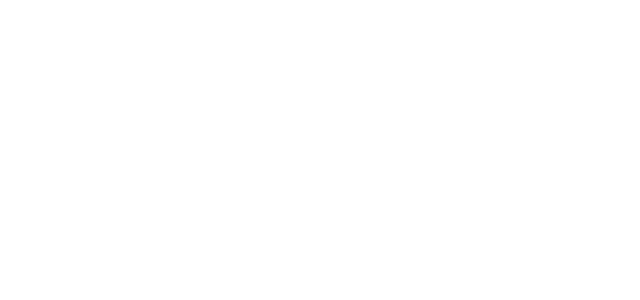
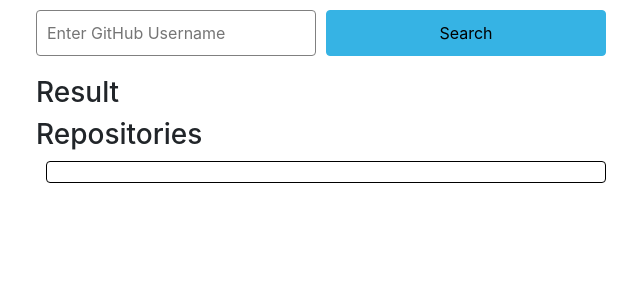
Before and after one commit to kr-mustali/reactapp, a React (Create React App) app: page /gitsearch in a window 1280 px wide. Before the commit this address had no page. Shown: the top 300 px of the page, without its empty margins (314-954 px from the left). Built offline with nearby package versions, Linux system fonts and the light colour scheme.

Commit message:
git search app

```diff
--- a/src/App.js
+++ b/src/App.js
@@ -4,6 +4,7 @@ import { BrowserRouter, Routes, Route } from "react-router-dom";
 import Context from "./Context";
 import Counter from "./pages/Counter";
 import Restapi from "./pages/Restapi";
+import GithubUserSearch from "./pages/GithubUserSearch";
 
 function App() {
   return (
@@ -14,6 +15,7 @@ function App() {
           <Route path="/form" element={<Form />} />
           <Route path="/counter" element={<Counter />} />
           <Route path="/restapi" element={<Restapi />} />
+          <Route path="/gitsearch" element={<GithubUserSearch />} />
         </Routes>
       </BrowserRouter>
     </Context>
--- /dev/null
+++ b/src/pages/GithubUserSearch.js
@@ -0,0 +1,94 @@
+import { useState } from "react";
+import "./github.css";
+
+const API_URL = "https://api.github.com";
+
+export default function GithubUserSearch() {
+  const [username, setUserName] = useState("");
+  const [results, setResults] = useState([]);
+  const [repos, setRepos] = useState([]);
+
+  async function fetchResult(username) {
+    try {
+      const response = await fetch(`${API_URL}/search/users?q=${username}`);
+      const data = await response.json();
+      setResults(data.items);
+    } catch (e) {}
+  }
+  // curl -H 'Authorization: token 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' https://api.github.com/users/mustali17/repos
+
+  async function fetchRepos(username) {
+    try {
+      const response = await fetch(`${API_URL}/users/${username}/repos`, {
+        headers: {
+          Authorization: "token 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",
+        },
+      });
+      const data = await response.json();
+      setRepos(data);
+    } catch (e) {
+      console.log(e.message);
+    }
+  }
+
+  function handleSubmit(e) {
+    e.preventDefault();
+    fetchResult(username);
+    fetchRepos(username);
+  }
+
+  const Result = ({ avatarURL, username, htmlURL }) => {
+    return (
+      <div className="user">
+        <img src={avatarURL} alt="Username" width="50px" height="50px" />
+        <a href={htmlURL}>{username}</a>
+      </div>
+    );
+  };
+  const Repo = ({ repo, htmlURL, index }) => {
+    return (
+      <div>
+        <h3>
+          {index + 1}) <a href={htmlURL}>{repo.name} </a>:
+          <span style={{ marginLeft: "10px" }}>
+            Open Issues : {repo.open_issues}
+          </span>
+        </h3>
+      </div>
+    );
+  };
+
+  return (
+    <div className="app">
+      <div className="form">
+        <form className="search-form" onSubmit={handleSubmit}>
+          <input
+            id="search"
+            type="search"
+            placeholder="Enter GitHub Username"
+            value={username}
+            onChange={(e) => setUserName(e.target.value)}
+          />
+          <button type="submit">Search</button>
+        </form>
+      </div>
+      <h3>Result</h3>
+      <div id="results">
+        {results.map((user) => (
+          <Result
+            key={user.login}
+            avatarURL={user.avatar_url}
+            htmlURL={user.html_url}
+            username={user.login}
+          />
+        ))}
+      </div>
+      <h3>Repositories</h3>
+      <div className="repos">
+        {repos.map((repo, index) => (
+          <Repo htmlURL={repo.html_url} repo={repo} index={index} />
+        ))}
+      </div>
+    </div>
+  );
+}
--- a/src/pages/Home.js
+++ b/src/pages/Home.js
@@ -42,7 +42,13 @@ export default function Home() {
         Fill the form form <Link to="/form">Click</Link>
       </p>
       <p>
+        Check out this REST API example <Link to="/restapi">Here</Link>
+      </p>
+      <p>
         Check out this counter <Link to="/counter">Here</Link>
+      </p>
+      <p>
+        Check out this GithubUserSearch <Link to="/gitsearch">Here</Link>
       </p>
       <FirstComponent />
     </>
--- /dev/null
+++ b/src/pages/github.css
@@ -0,0 +1,50 @@
+.app {
+  padding: 10px;
+  width: 100%;
+  max-width: 600px;
+  margin: 0 auto;
+}
+
+.search-form {
+  width: 100%;
+  margin-bottom: 20px;
+}
+.search-form input,
+.search-form button {
+  width: 280px;
+  padding: 10px;
+  border-radius: 4px;
+}
+
+.search-form input {
+  border: 1px solid grey;
+  outline: none;
+}
+
+.search-form button {
+  margin-left: 10px;
+  background-color: rgb(54, 179, 228);
+  border: 1px solid rgb(54, 179, 228);
+}
+
+.user {
+  height: 100px;
+  margin: 10px;
+  padding: 10px;
+  border: 1px solid black;
+  border-radius: 4px;
+  display: flex;
+  flex-direction: column;
+  justify-content: space-between;
+  align-items: center;
+}
+.repos {
+  margin: 10px;
+  padding: 10px;
+  border: 1px solid black;
+  border-radius: 4px;
+  display: flex;
+  flex-direction: column;
+  justify-content: space-between;
+  align-items: center;
+}
```
